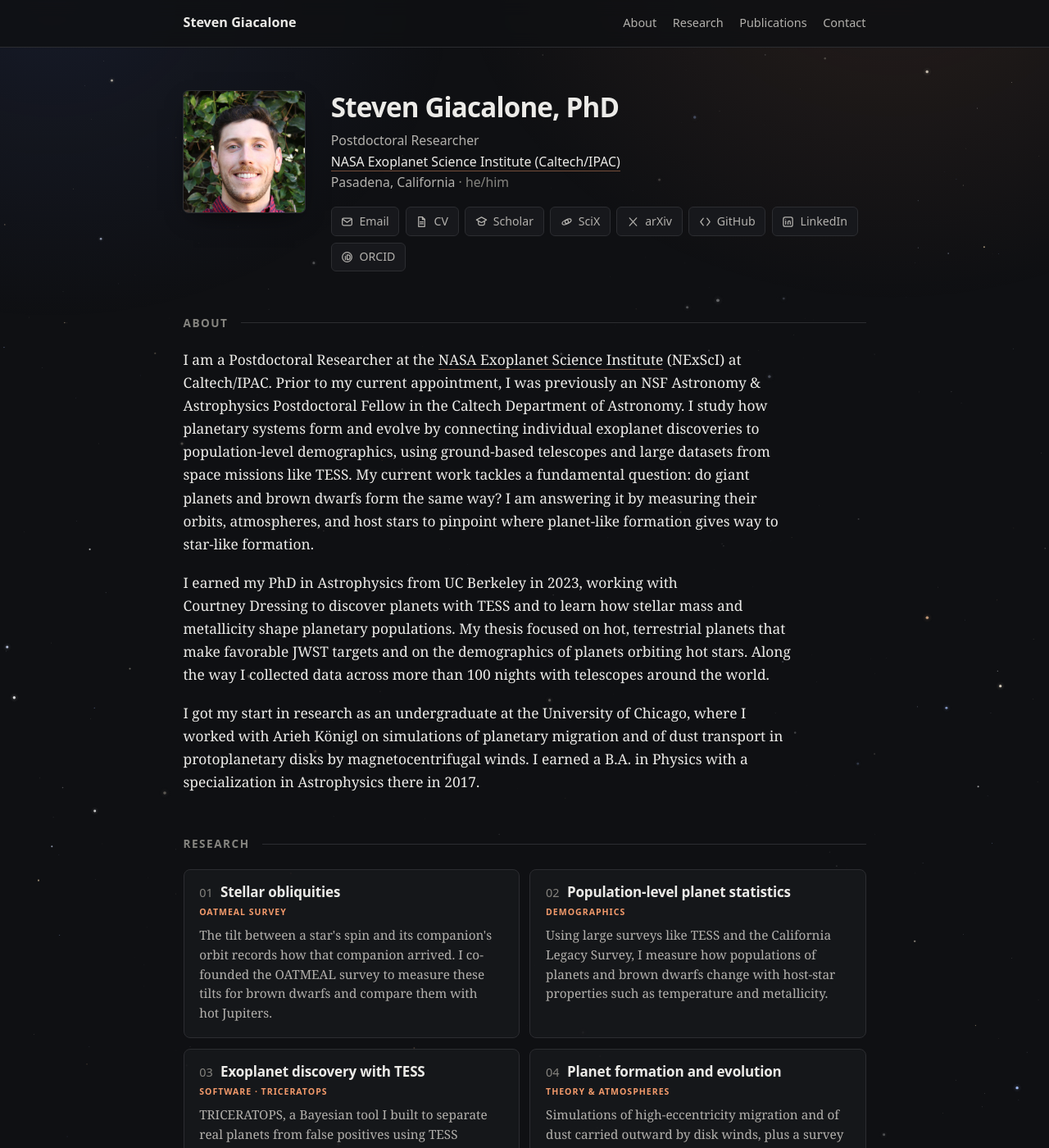
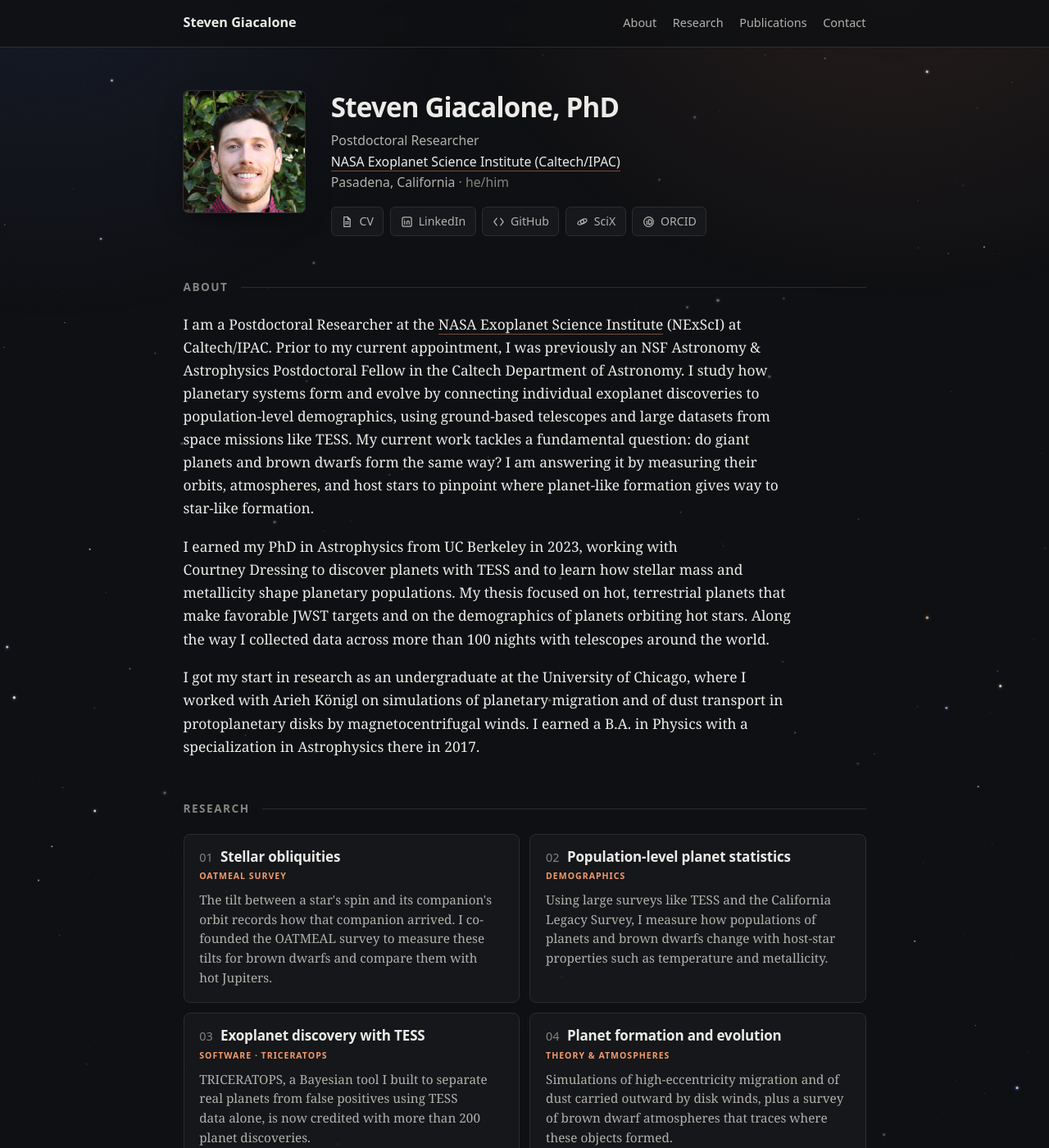
Before and after one commit to stevengiacalone/stevengiacalone.github.io, a Jekyll site: the page built from index.html, in a window 1280 px wide and 1400 px high. Shown: the whole window at 82% size. Built offline with Jekyll 4.4.1, drawn with Linux system fonts in a browser that asks for light colours; some of the changed text lies outside the part shown.

Commit message:
Remove Google Scholar and arXiv links; reorder header links
Header buttons: CV, LinkedIn, GitHub, SciX, ORCID (Email button removed;
email stays in Contact and the footer).

Co-Authored-By: Claude Opus 5.5 <noreply@anthropic.com>
Claude-Session: https://claude.ai/code/session_01RapRmGYcJxYnG7hBfRrCXQ

```diff
--- a/_config.yml
+++ b/_config.yml
@@ -27,8 +27,6 @@ author:
   cv: "/files/CV_StevenGiacalone.pdf"
   github: "stevengiacalone"
   orcid: "0000-0002-8965-3969"
-  googlescholar: "https://scholar.google.com/citations?user=lfzkbtcAAAAJ&hl=en"
-  arxiv: "https://arxiv.org/search/astro-ph?searchtype=author&query=Giacalone,+S"
   scix: "https://scixplorer.org/search?p=1&q=author%3A%22giacalone%2C+s%22+property%3Arefereed&sort=date+desc&d=general"
   linkedin: "https://www.linkedin.com/in/steven-giacalone-a2b934323"
   address:
--- a/_includes/idlinks.html
+++ b/_includes/idlinks.html
@@ -1,10 +1,7 @@
 <ul class="idlinks">
-  <li><a href="mailto:{{ site.author.email }}"><svg viewBox="0 0 16 16" aria-hidden="true"><rect x="1.8" y="3.4" width="12.4" height="9.2" rx="1.6"/><path d="M2.2 4.6 8 8.9l5.8-4.3"/></svg><span>Email</span></a></li>
   <li><a href="{{ site.author.cv | relative_url }}"><svg viewBox="0 0 16 16" aria-hidden="true"><path d="M4 1.8h5l3 3v9.4H4V1.8Z"/><path d="M9 1.8v3h3"/><path d="M6 8.2h4M6 10.6h4"/></svg><span>CV</span></a></li>
-  <li><a rel="me" href="{{ site.author.googlescholar }}"><svg viewBox="0 0 16 16" aria-hidden="true"><path d="M8 2 1.5 5.5 8 9l6.5-3.5L8 2Z"/><path d="M4 7.2v3.1c0 1.2 1.8 2.2 4 2.2s4-1 4-2.2V7.2"/></svg><span>Scholar</span></a></li>
+  <li><a rel="me" href="{{ site.author.linkedin }}"><svg viewBox="0 0 16 16" aria-hidden="true"><rect x="2" y="2" width="12" height="12" rx="2.4"/><path d="M5 6.8v4.2"/><path d="M8 11V8.6c0-1 .8-1.8 1.8-1.8S11 7.6 11 8.6V11"/><circle cx="5" cy="4.9" r=".55" fill="currentColor" stroke="none"/></svg><span>LinkedIn</span></a></li>
+  <li><a rel="me" href="https://github.com/{{ site.author.github }}"><svg viewBox="0 0 16 16" aria-hidden="true"><path d="M5.6 3.4 2 8l3.6 4.6"/><path d="M10.4 3.4 14 8l-3.6 4.6"/></svg><span>GitHub</span></a></li>
   <li><a href="{{ site.author.scix }}"><svg viewBox="0 0 16 16" aria-hidden="true"><circle cx="8" cy="8" r="2.2"/><ellipse cx="8" cy="8" rx="6.3" ry="2.6" transform="rotate(-25 8 8)"/></svg><span>SciX</span></a></li>
-  <li><a href="{{ site.author.arxiv }}"><svg viewBox="0 0 16 16" aria-hidden="true"><path d="M3.5 3 12.5 13"/><path d="M12.5 3 3.5 13"/></svg><span>arXiv</span></a></li>
-  <li><a rel="me" href="https://github.com/{{ site.author.github }}"><svg viewBox="0 0 16 16" aria-hidden="true"><path d="M5.6 3.4 2 8l3.6 4.6"/><path d="M10.4 3.4 14 8l-3.6 4.6"/></svg><span>GitHub</span></a></li>
-  <li><a rel="me" href="{{ site.author.linkedin }}"><svg viewBox="0 0 16 16" aria-hidden="true"><rect x="2" y="2" width="12" height="12" rx="2.4"/><path d="M5 6.8v4.2"/><path d="M8 11V8.6c0-1 .8-1.8 1.8-1.8S11 7.6 11 8.6V11"/><circle cx="5" cy="4.9" r=".55" fill="currentColor" stroke="none"/></svg><span>LinkedIn</span></a></li>
   <li><a rel="me" href="https://orcid.org/{{ site.author.orcid }}"><svg viewBox="0 0 16 16" aria-hidden="true"><circle cx="8" cy="8" r="6.2"/><path d="M5.8 7v4.2"/><path d="M8 5.2v6h1.2c1.7 0 2.8-1.3 2.8-3s-1.1-3-2.8-3H8Z"/><circle cx="5.8" cy="5" r=".5" fill="currentColor" stroke="none"/></svg><span>ORCID</span></a></li>
 </ul>
--- a/_layouts/base.html
+++ b/_layouts/base.html
@@ -36,7 +36,6 @@
     "image": "{{ site.author.photo | absolute_url }}",
     "email": "mailto:{{ site.author.email }}",
     "sameAs": [
-      "{{ site.author.googlescholar }}",
       "https://github.com/{{ site.author.github }}",
       "https://orcid.org/{{ site.author.orcid }}",
       "{{ site.author.linkedin }}"
@@ -67,13 +66,11 @@
   <footer class="site-foot">
     <div class="wrap foot-in">
       <nav class="foot-links" aria-label="Profiles">
-        <a href="{{ site.author.googlescholar }}">Google Scholar</a>
+        <a href="{{ site.author.cv | relative_url }}">CV</a>
+        <a href="{{ site.author.linkedin }}">LinkedIn</a>
+        <a href="https://github.com/{{ site.author.github }}">GitHub</a>
         <a href="{{ site.author.scix }}">SciX</a>
-        <a href="{{ site.author.arxiv }}">arXiv</a>
         <a href="https://orcid.org/{{ site.author.orcid }}">ORCID</a>
-        <a href="https://github.com/{{ site.author.github }}">GitHub</a>
-        <a href="{{ site.author.linkedin }}">LinkedIn</a>
-        <a href="{{ site.author.cv | relative_url }}">CV</a>
         <a href="mailto:{{ site.author.email }}">Email</a>
       </nav>
       <p class="copy">© {{ site.time | date: '%Y' }} {{ site.author.name }}</p>
--- a/_layouts/paper.html
+++ b/_layouts/paper.html
@@ -9,9 +9,6 @@ layout: base
   <p class="paper-links">
     <a class="btn" href="{{ page.paperurl | relative_url }}">PDF</a>
     <a class="btn" href="{{ page.scix }}">SciX</a>
-    {%- if page.arxiv %}
-    <a class="btn" href="{{ page.arxiv }}">arXiv</a>
-    {%- endif %}
   </p>
   {%- if page.excerpt %}
   <p class="tldr"><span class="minor">In brief</span>{{ page.excerpt | strip_html }}</p>
--- a/index.html
+++ b/index.html
@@ -60,8 +60,7 @@ title: ""
 <h2 id="publications">Publications</h2>
 <p class="section-note">
   More than 140 peer-reviewed publications in total; the full list is on
-  <a href="{{ site.author.scix }}">SciX</a>, <a href="{{ site.author.googlescholar }}">Google Scholar</a>, and
-  <a href="{{ site.author.arxiv }}">arXiv</a>. My first-author papers are below.
+  <a href="{{ site.author.scix }}">SciX</a>. My first-author papers are below.
 </p>
 {% include publist.html %}
 
```
Also changed, not shown: _publications/Giacalone_etal_2026.md (+0 -1 lines), README.md.
